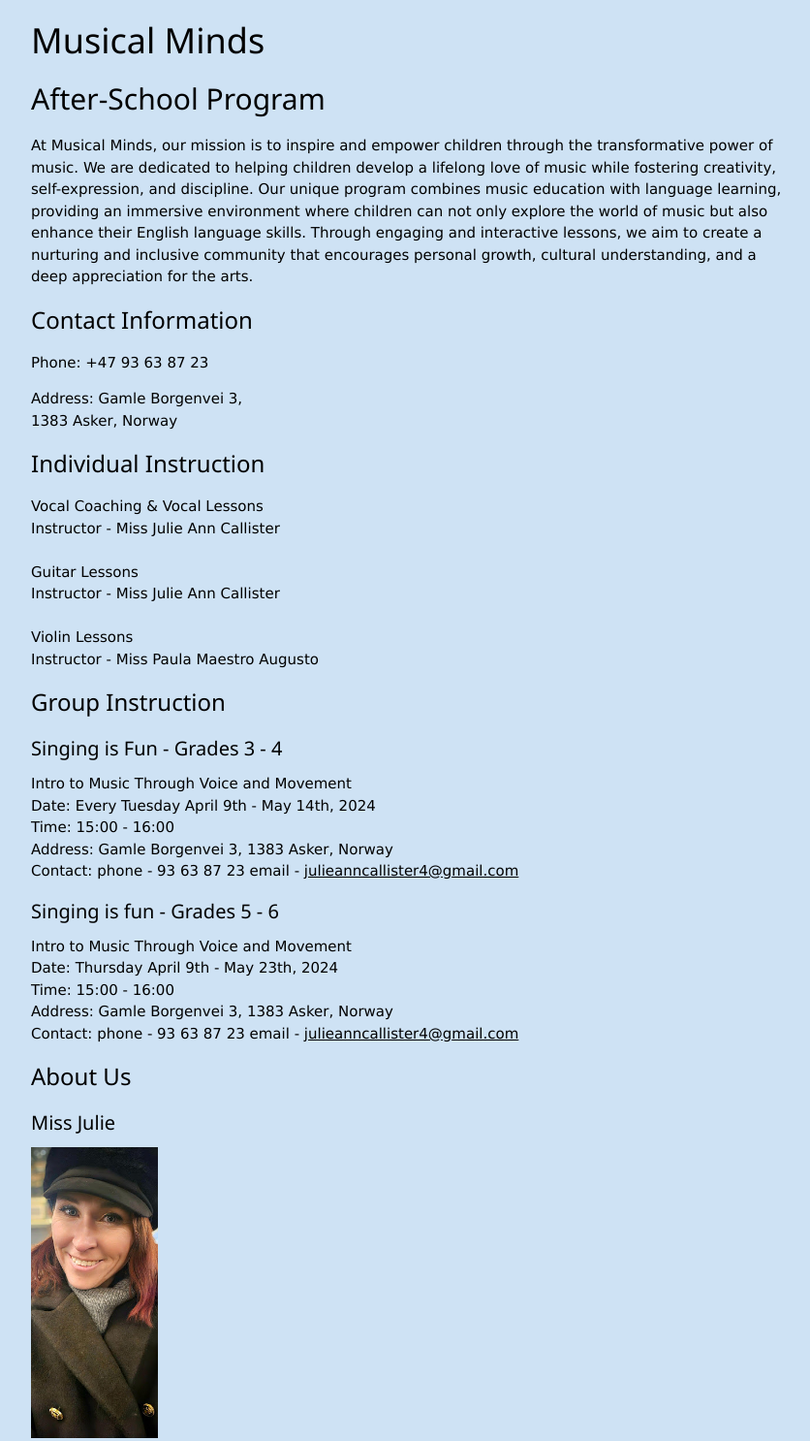
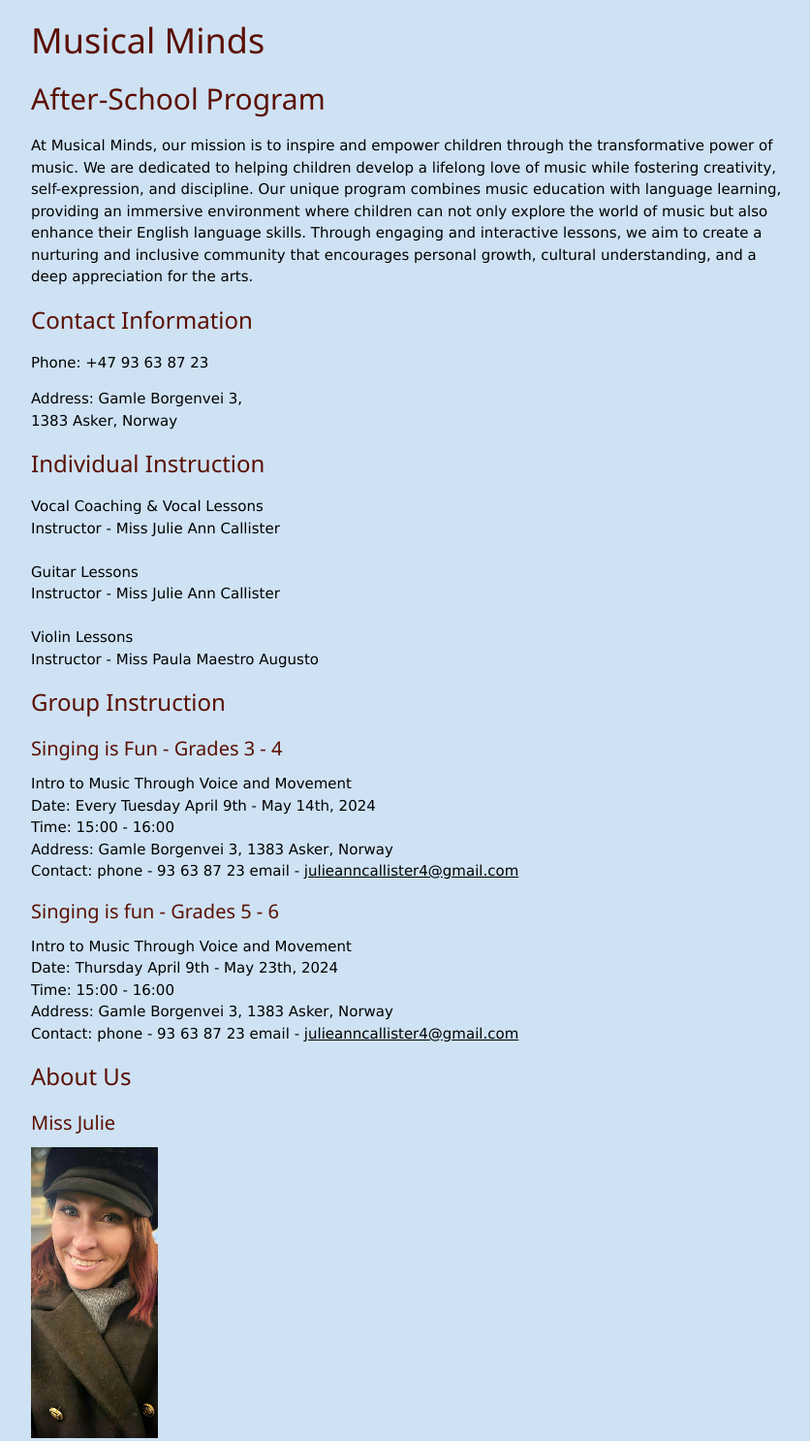
Before and after one commit to MusicalMinds/MusicalMinds.github.io, a plain HTML site: page index.html in a window 1280 px wide. Shown: the top 1486 px of the page at 97% size, without its empty margins (213-1049 px from the left). Drawn offline with nearby package versions, Linux system fonts and the light colour scheme.

Commit message:
Update index.html

```diff
--- a/index.html
+++ b/index.html
@@ -8,13 +8,13 @@
   </head>
   <body style="background-color:#cee2f4;">
     <div id="content" style="padding:5px; max-width:800px; margin:auto;">
-    <h1>Musical Minds</h1>
-    <h2>After-School Program</h2>
+    <h1 style="color:#5B0F00;">Musical Minds</h1>
+    <h2 style="color:#5B0F00;">After-School Program</h2>
     <p>At Musical Minds, our mission is to inspire and empower children through the transformative power of music. We are dedicated to helping children develop a lifelong love of music while fostering creativity, self-expression, and discipline. Our unique program combines music education with language learning, providing an immersive environment where children can not only explore the world of music but also enhance their English language skills. Through engaging and interactive lessons, we aim to create a nurturing and inclusive community that encourages personal growth, cultural understanding, and a deep appreciation for the arts.</p>
-    <h3>Contact Information</h3>
+    <h3 style="color:#5B0F00;">Contact Information</h3>
     <p>Phone: +47 93 63 87 23</p>
     <p>Address: Gamle Borgenvei 3,<br>1383 Asker, Norway</p>
-    <h3>Individual Instruction</h3>
+    <h3 style="color:#5B0F00;">Individual Instruction</h3>
     <p>Vocal Coaching & Vocal Lessons <br>
 Instructor - Miss Julie Ann Callister<br><br>
 
@@ -25,22 +25,22 @@ Violin Lessons<br>
 Instructor - Miss Paula Maestro Augusto<br>
 
 </p>
-    <h3>Group Instruction</h3>
-   <p><h4>Singing is Fun 	-  Grades 3 - 4</h4>
+    <h3 style="color:#5B0F00;">Group Instruction</h3>
+   <p><h4 style="color:#5B0F00;">Singing is Fun 	-  Grades 3 - 4</h4>
 Intro to Music Through Voice and Movement<br>
 Date: Every Tuesday April 9th - May 14th, 2024 <br>
 Time: 15:00 - 16:00<br>
 Address: Gamle Borgenvei 3, 1383 Asker, Norway<br>
 Contact: phone - 93 63 87 23 email - <a href="mailto:julieanncallister4@gmail.com">julieanncallister4@gmail.com</a>
    </p><p>
-<h4>Singing is fun 	- Grades 5 - 6</h4>
+<h4 style="color:#5B0F00;">Singing is fun 	- Grades 5 - 6</h4>
 Intro to Music Through Voice and Movement<br>
 Date: Thursday April 9th - May 23th, 2024 <br>
 Time: 15:00 - 16:00<br>
 Address: Gamle Borgenvei 3, 1383 Asker, Norway<br>
 Contact: phone - 93 63 87 23 email - <a href="mailto:julieanncallister4@gmail.com">julieanncallister4@gmail.com</a></p>
-<h3>About Us</h3>
-<p><h4>Miss Julie</h4>
+<h3 style="color:#5B0F00;">About Us</h3>
+<p><h4 style="color:#5B0F00;">Miss Julie</h4>
   <img src="julie.jpg" style="height:300px;"><br>
 Instruments - Voice, Piano, & Guitar<br><br>
 
@@ -48,7 +48,7 @@ Julie has been teaching as a professional educator since 2016 and holds a Teachi
 
 As a seasoned vocal instructor and elementary educator, Julie brings a wealth of experience and expertise to her teaching practice. Her specialty is in teaching singers to sing in a healthy way that will protect their voice. Her passion for music and dedication to helping students develop a love for music is evident in her teaching approach.
 </p>
-    <p><h4>Miss Paula</h4>
+    <p><h4 style="color:#5B0F00;">Miss Paula</h4>
       <img src="paula.jpg" style="height:300px;"><br>
 Instrument - Violin <br><br>
 
```
